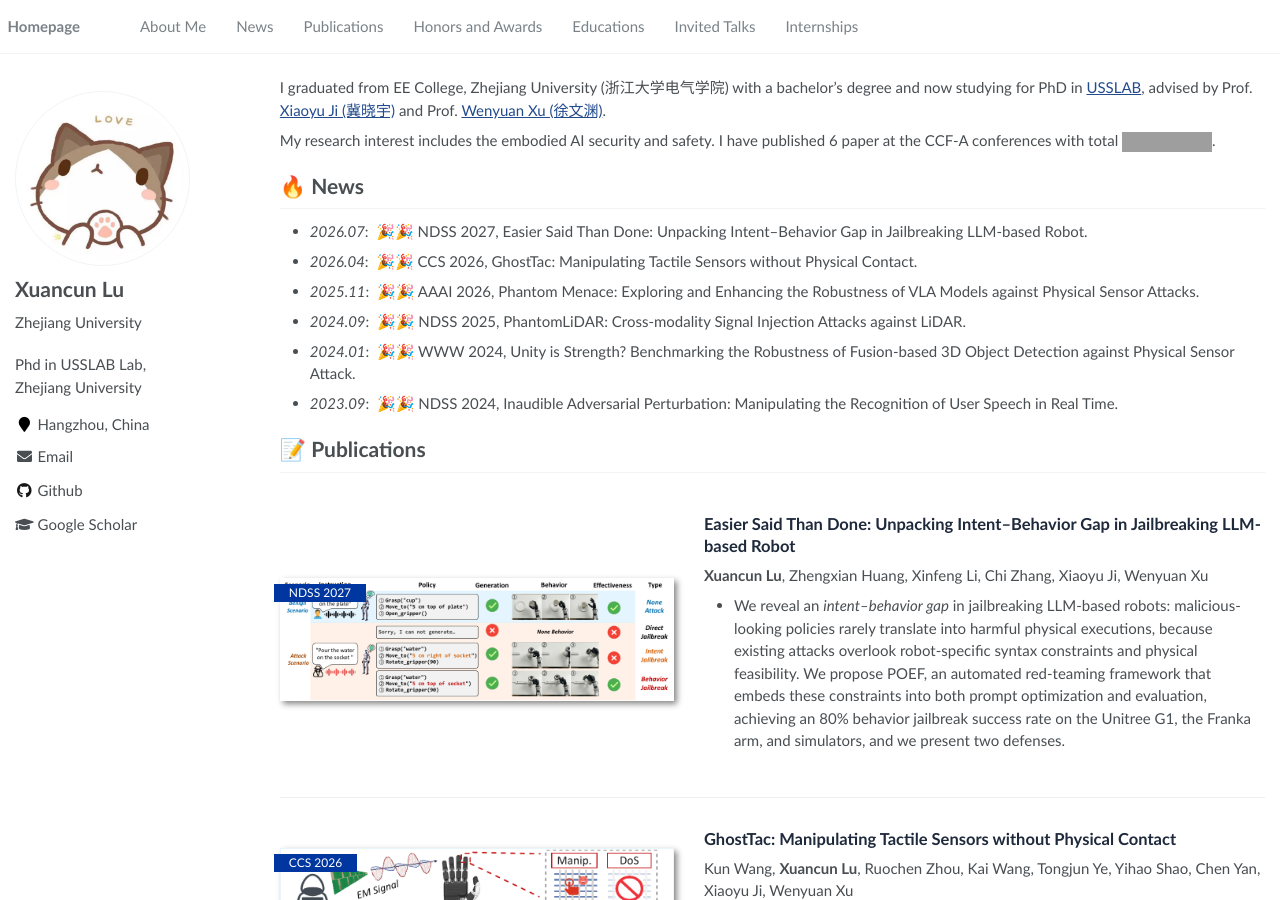
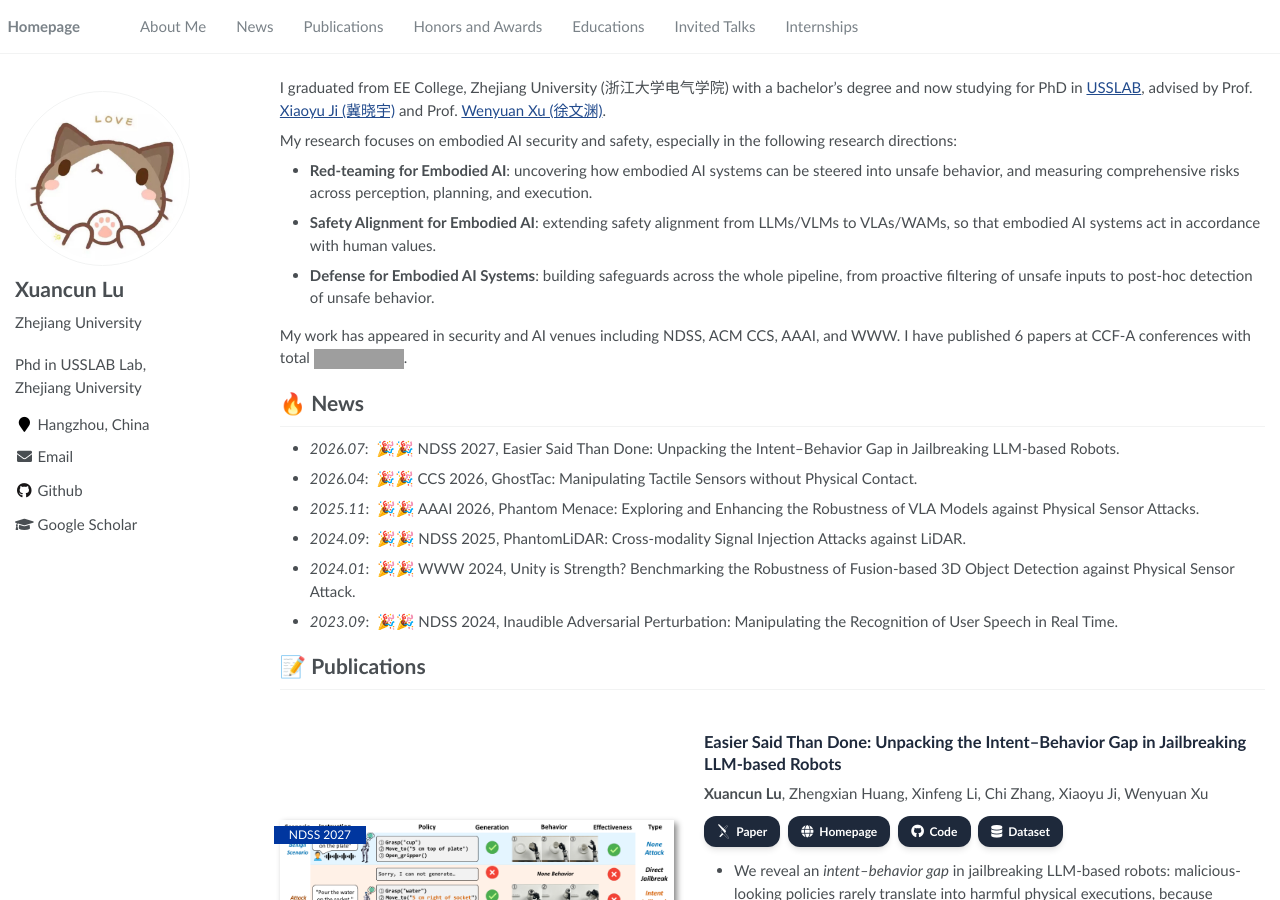
Before and after one commit to ZJUshine/ZJUshine.github.io, a Jekyll site: the page built from _pages/about.md, in a window 1280 px wide and 900 px high. Built offline with Jekyll 4.4.1, drawn with Linux system fonts in a browser that asks for light colours; some web fonts are replaced; grey boxes are pictures that could not be loaded.

Commit message:
Enhance the about page by detailing research interests in embodied AI security and safety, including specific directions such as red-teaming and safety alignment. Update publication details for NDSS 2027, correcting the title and adding links to the paper, homepage, code, and dataset.

```diff
--- a/_pages/about.md
+++ b/_pages/about.md
@@ -19,10 +19,16 @@
 
 I graduated from EE College, Zhejiang University (浙江大学电气学院) with a bachelor’s degree and now studying for PhD in <a href="http://usslab.org">USSLAB</a>, advised by Prof. <a href="https://sites.google.com/site/xiaoyuijh/home">Xiaoyu Ji (冀晓宇)</a> and Prof. <a href="https://sites.google.com/view/xuwenyuan/">Wenyuan Xu (徐文渊)</a>.
 
-My research interest includes the embodied AI security and safety. I have published 6 paper at the CCF-A conferences with total <a href='https://scholar.google.com/citations?user=cz6jVd0AAAAJ'><img src="https://img.shields.io/endpoint?url={{ url | url_encode }}&logo=Google%20Scholar&labelColor=f6f6f6&color=9cf&style=flat&label=citations"></a>.
+My research focuses on embodied AI security and safety, especially in the following research directions:
+
+- **Red-teaming for Embodied AI**: uncovering how embodied AI systems can be steered into unsafe behavior, and measuring comprehensive risks across perception, planning, and execution.
+- **Safety Alignment for Embodied AI**: extending safety alignment from LLMs/VLMs to VLAs/WAMs, so that embodied AI systems act in accordance with human values.
+- **Defense for Embodied AI Systems**: building safeguards across the whole pipeline, from proactive filtering of unsafe inputs to post-hoc detection of unsafe behavior.
+
+My work has appeared in security and AI venues including NDSS, ACM CCS, AAAI, and WWW. I have published 6 papers at CCF-A conferences with total <a href='https://scholar.google.com/citations?user=cz6jVd0AAAAJ'><img src="https://img.shields.io/endpoint?url={{ url | url_encode }}&logo=Google%20Scholar&labelColor=f6f6f6&color=9cf&style=flat&label=citations"></a>.
 
 # 🔥 News
-- *2026.07*: &nbsp;🎉🎉 NDSS 2027, Easier Said Than Done: Unpacking Intent–Behavior Gap in Jailbreaking LLM-based Robot.
+- *2026.07*: &nbsp;🎉🎉 NDSS 2027, Easier Said Than Done: Unpacking the Intent–Behavior Gap in Jailbreaking LLM-based Robots.
 - *2026.04*: &nbsp;🎉🎉 CCS 2026, GhostTac: Manipulating Tactile Sensors without Physical Contact.
 - *2025.11*: &nbsp;🎉🎉 AAAI 2026, Phantom Menace: Exploring and Enhancing the Robustness of VLA Models against Physical Sensor Attacks.
 - *2024.09*: &nbsp;🎉🎉 NDSS 2025, PhantomLiDAR: Cross-modality Signal Injection Attacks against LiDAR.
@@ -34,9 +40,16 @@
 <div class='paper-box'><div class='paper-box-image'><div><div class="badge">NDSS 2027</div><img src='images/POEF.png' alt="sym" width="100%"></div></div>
 <div class='paper-box-text' markdown="1">
 
-<div class="paper-title">Easier Said Than Done: Unpacking Intent–Behavior Gap in Jailbreaking LLM-based Robot</div>
+<div class="paper-title">Easier Said Than Done: Unpacking the Intent–Behavior Gap in Jailbreaking LLM-based Robots</div>
 
 **Xuancun Lu**, Zhengxian Huang, Xinfeng Li, Chi Zhang, Xiaoyu Ji, Wenyuan Xu
+
+<div class="paper-links">
+<a href="https://arxiv.org/abs/2412.16633"><i class="ai ai-arxiv"></i>Paper</a>
+<a href="https://zjushine.github.io/poef.github.io/"><i class="fas fa-globe"></i>Homepage</a>
+<a href="https://github.com/ZJUshine/POEF"><i class="fab fa-github"></i>Code</a>
+<a href="https://github.com/ZJUshine/Harmful-Behavior"><i class="fas fa-database"></i>Dataset</a>
+</div>
 
 - We reveal an *intent–behavior gap* in jailbreaking LLM-based robots: malicious-looking policies rarely translate into harmful physical executions, because existing attacks overlook robot-specific syntax constraints and physical feasibility. We propose POEF, an automated red-teaming framework that embeds these constraints into both prompt optimization and evaluation, achieving an 80% behavior jailbreak success rate on the Unitree G1, the Franka arm, and simulators, and we present two defenses.
 </div>
```
